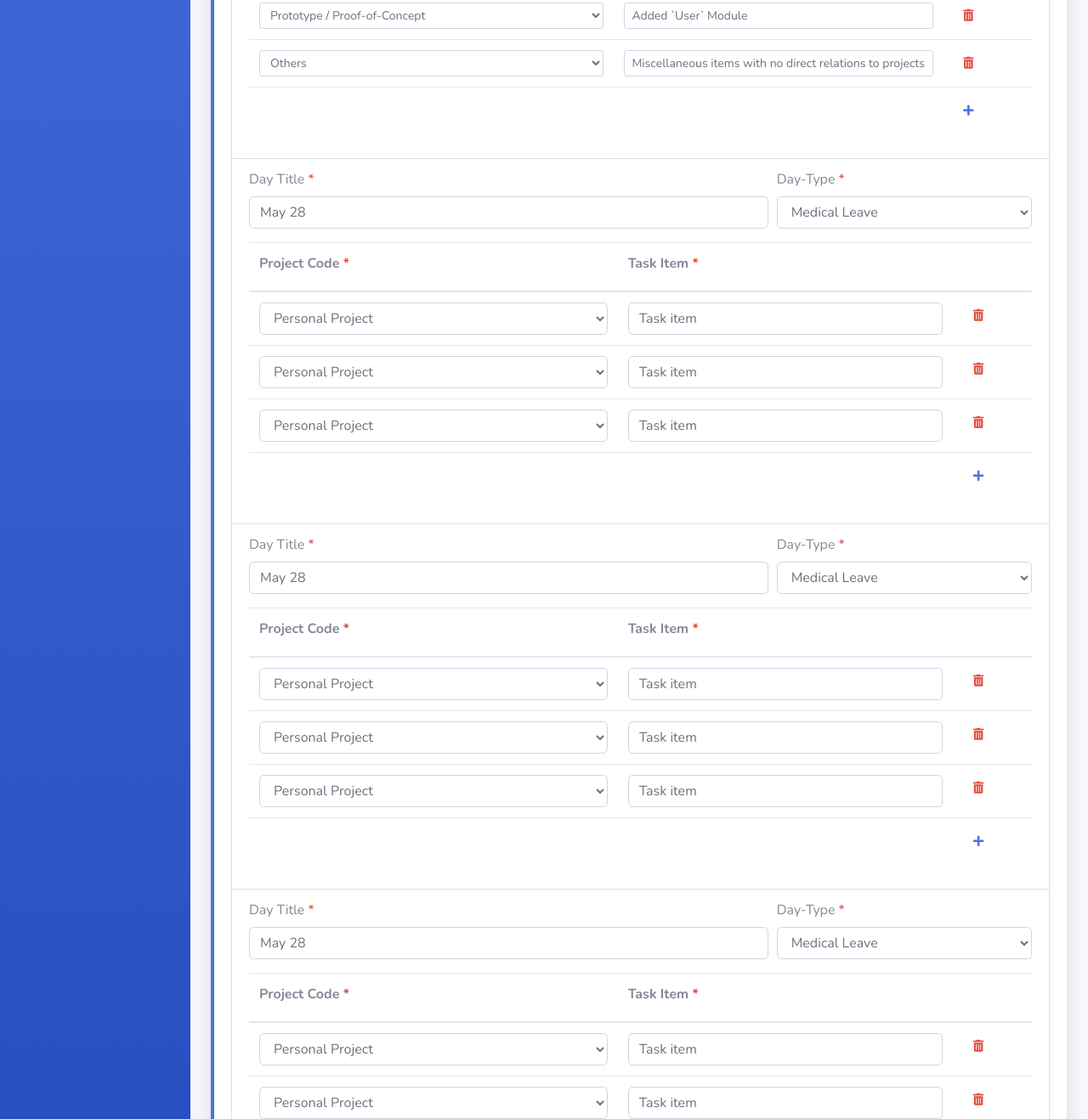
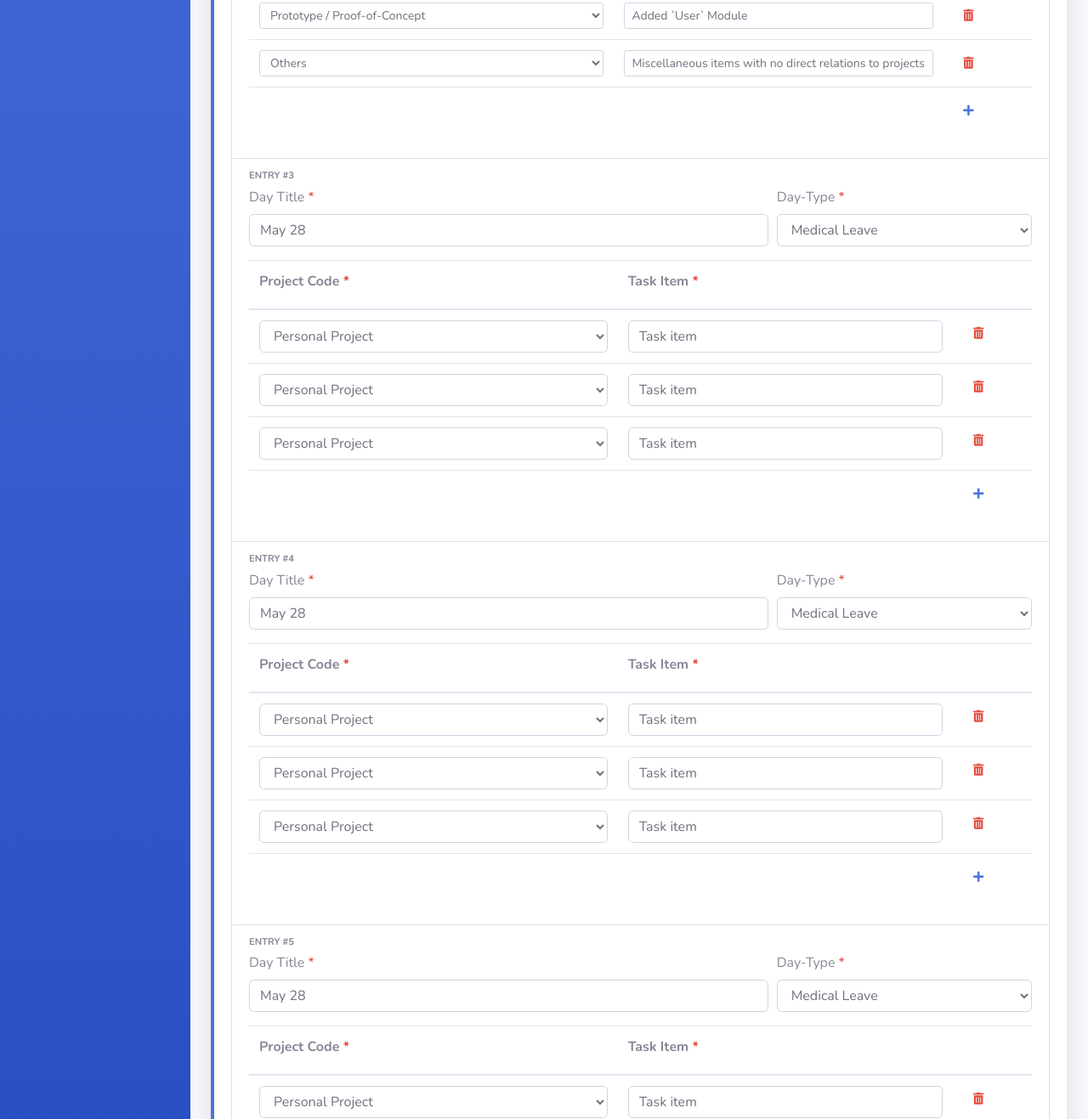
Before and after one commit to davinaleong/proj-worklog-template, a website with bundled scripts: page existing-log-edit.html in a window 1280 px wide. Shown: the part 1175-2492 px from the top of the page at 85% size. Built offline with nearby package versions, Linux system fonts and the light colour scheme.

Commit message:
Added entry no as tags for easier identification when editing

```diff
--- a/existing-log-edit.html
+++ b/existing-log-edit.html
@@ -566,6 +566,12 @@
                     </li>
                     <!-- Entry #2 (count: 3) -->
                     <li class="list-group-item">
+                      <div class="d-flex align-items-center mb-1">
+                        <div class="text-xs font-weight-bold text-seconary text-uppercase">
+                          ENTRY #3
+                        </div>
+                      </div>
+
                       <div class="form-row">
                         <div class="col-8">
                           <div class="form-group">
@@ -693,6 +699,12 @@
                     </li>
                     <!-- Entry #3 (count: 4) -->
                     <li class="list-group-item">
+                      <div class="d-flex align-items-center mb-1">
+                        <div class="text-xs font-weight-bold text-seconary text-uppercase">
+                          ENTRY #4
+                        </div>
+                      </div>
+
                       <div class="form-row">
                         <div class="col-8">
                           <div class="form-group">
@@ -820,6 +832,12 @@
                     </li>
                     <!-- Entry #4 (count: 5) -->
                     <li class="list-group-item">
+                      <div class="d-flex align-items-center mb-1">
+                        <div class="text-xs font-weight-bold text-seconary text-uppercase">
+                          ENTRY #5
+                        </div>
+                      </div>
+
                       <div class="form-row">
                         <div class="col-8">
                           <div class="form-group">
```
